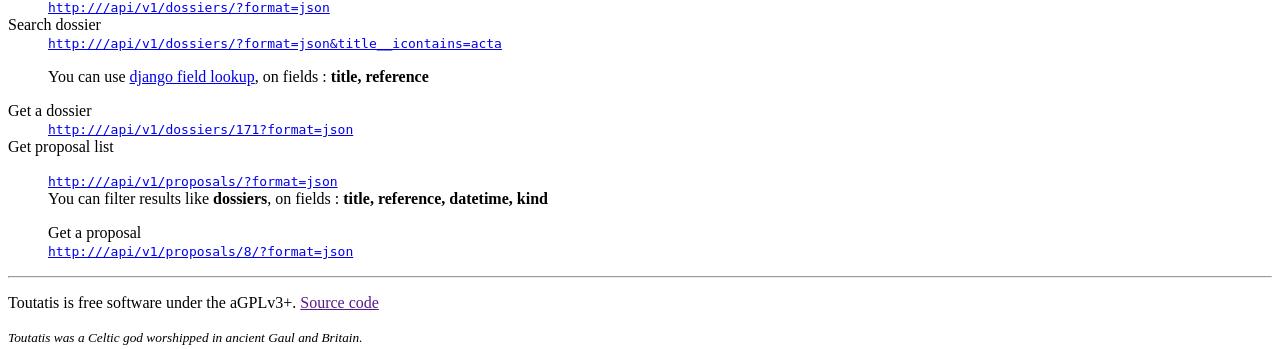
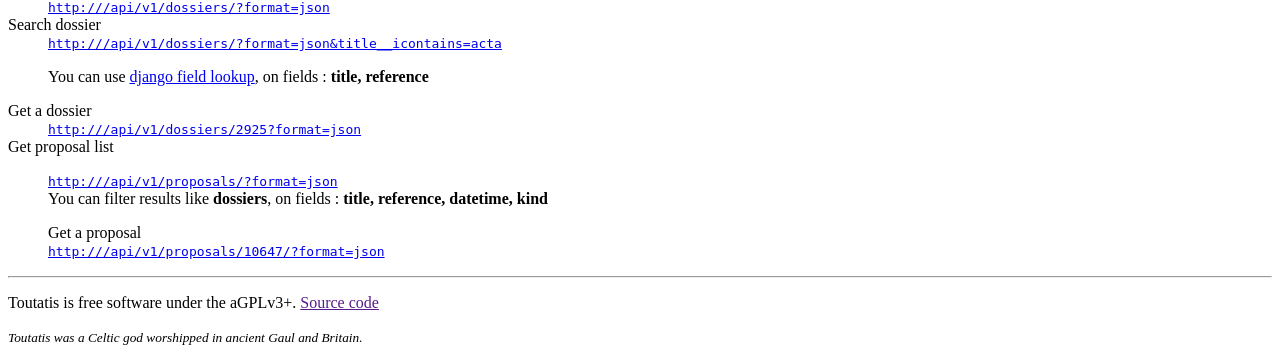
Before and after one commit to political-memory/toutatis, a Python web app: template toutatis/templates/toutatis/home.html in a window 1280 px wide. Shown: the part 330-679 px from the top of the page. Run offline with Jinja, Linux system fonts and the light colour scheme; the template is opened without the code that fills it, so the values that code supplies are empty.

Commit message:
adds api example

```diff
--- a/toutatis/templates/toutatis/home.html
+++ b/toutatis/templates/toutatis/home.html
@@ -29,7 +29,7 @@
           </dd>
           <dt>Get a dossier</dt>
           <dd>
-            <a href="http://{{ request.META.HTTP_HOST }}/api/v1/dossiers/171?format=json"><code>http://{{ request.META.HTTP_HOST }}/api/v1/dossiers/171?format=json</code></a>
+            <a href="http://{{ request.META.HTTP_HOST }}/api/v1/dossiers/2925?format=json"><code>http://{{ request.META.HTTP_HOST }}/api/v1/dossiers/2925?format=json</code></a>
           </dd>
           <dt>Get proposal list</dt>
           <dd>
@@ -40,7 +40,7 @@
           </dd>
           <dd>Get a proposal</dd>
           <dd>
-            <a href="http://{{ request.META.HTTP_HOST }}/api/v1/proposals/8/?format=json"><code>http://{{ request.META.HTTP_HOST }}/api/v1/proposals/8/?format=json</code></a>
+            <a href="http://{{ request.META.HTTP_HOST }}/api/v1/proposals/10647/?format=json"><code>http://{{ request.META.HTTP_HOST }}/api/v1/proposals/10647/?format=json</code></a>
           </dd>
         </dl>
 
```
